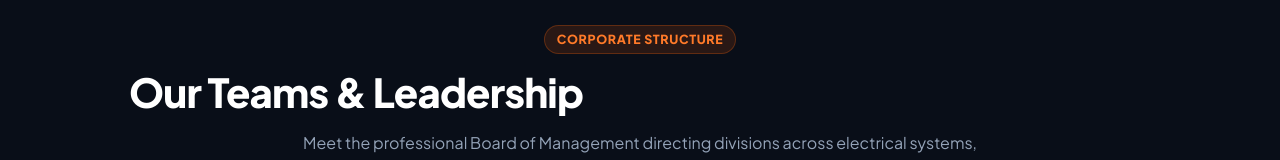
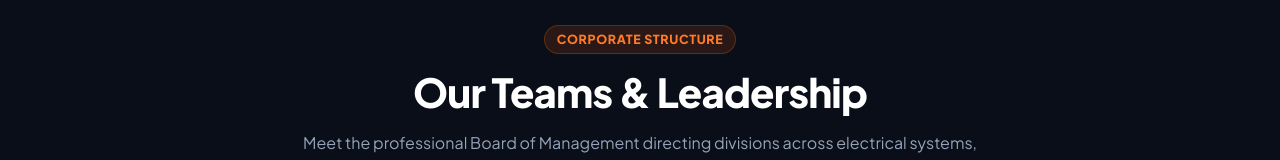
Before and after one commit to Jayjadav221024/transpower.com, a React (Vite) app in the folder frontend/: page /our-teams in a window 1280 px wide. Shown: the part 147-307 px from the top of the page. Built offline with nearby package versions, Linux system fonts and the light colour scheme; no server answers.

Commit message:
feat: implement Our Teams page with leadership profiles and board listing

```diff
--- a/frontend/src/pages/OurTeamsPage.jsx
+++ b/frontend/src/pages/OurTeamsPage.jsx
@@ -35,9 +35,9 @@ export default function OurTeamsPage() {
             <span style={{ color: '#475569' }}>/</span>
             <span style={{ color: '#f8fafc' }}>Our Teams</span>
           </nav>
-          <span className="badge-tag" style={{ background: 'rgba(225, 89, 11, 0.15)', color: '#ff7a29', padding: '4px 12px', borderRadius: '99px', fontSize: '0.78rem', fontWeight: 800, textTransform: 'uppercase', letterSpacing: '0.05em' }}>Corporate Structure</span>
-          <h1 style={{ fontSize: '2.5rem', fontWeight: 900, marginTop: '1rem', letterSpacing: '-0.02em', color: '#fff' }}>Our Teams & Leadership</h1>
-          <p className="locations-hero-lead" style={{ maxWidth: '680px', margin: '1rem auto 0', color: '#94a3b8', fontSize: '1rem', lineHeight: 1.6 }}>
+          <span className="badge-tag" style={{ display: 'inline-block', background: 'rgba(225, 89, 11, 0.15)', color: '#ff7a29', padding: '4px 12px', borderRadius: '99px', fontSize: '0.78rem', fontWeight: 800, textTransform: 'uppercase', letterSpacing: '0.05em', margin: '0 auto' }}>Corporate Structure</span>
+          <h1 style={{ fontSize: '2.5rem', fontWeight: 900, marginTop: '1rem', letterSpacing: '-0.02em', color: '#fff', textAlign: 'center', marginLeft: 'auto', marginRight: 'auto' }}>Our Teams & Leadership</h1>
+          <p className="locations-hero-lead" style={{ maxWidth: '680px', margin: '1rem auto 0', color: '#94a3b8', fontSize: '1rem', lineHeight: 1.6, textAlign: 'center' }}>
             Meet the professional Board of Management directing divisions across electrical systems, motors, and composite materials.
           </p>
         </div>
```
